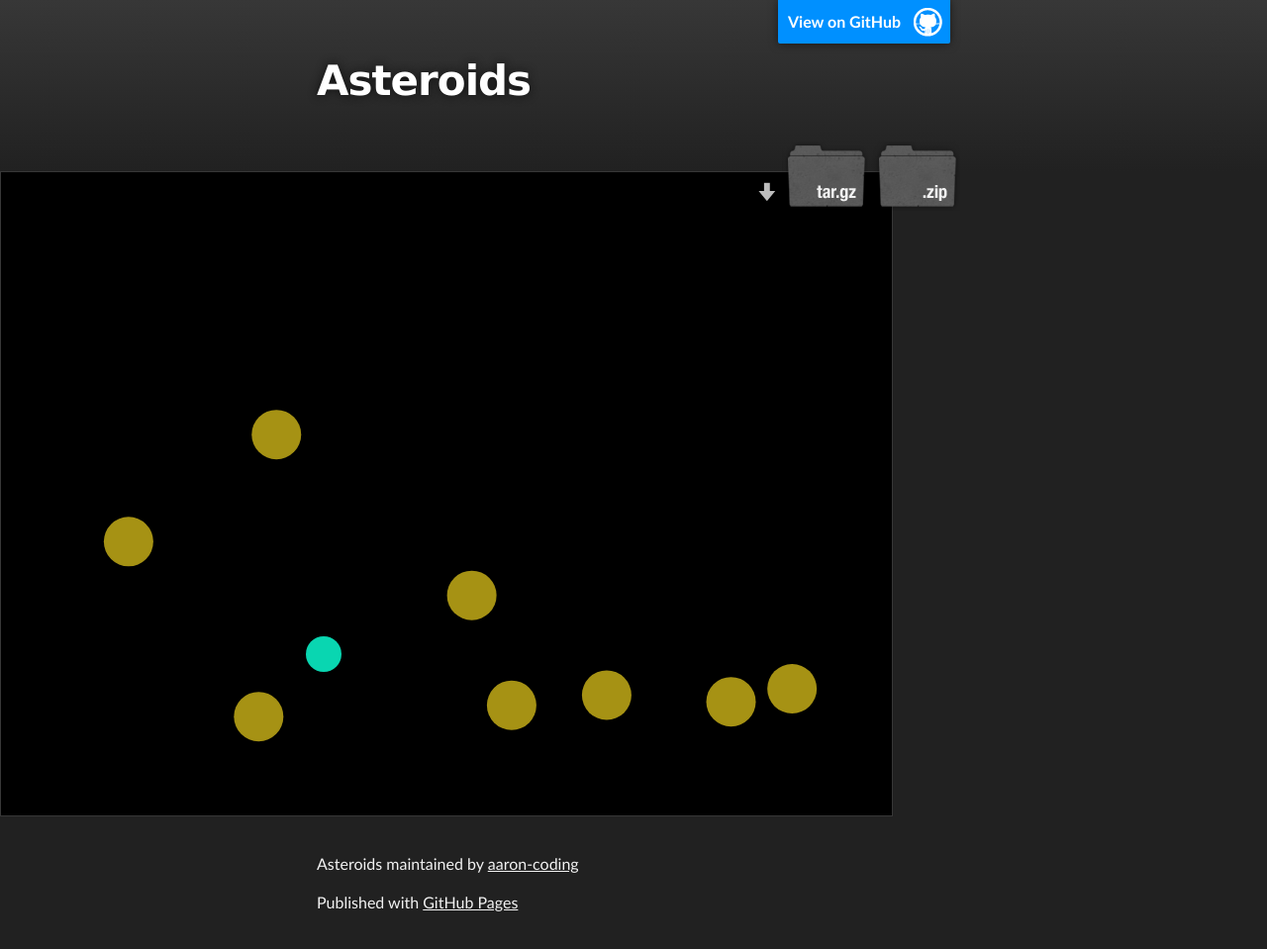
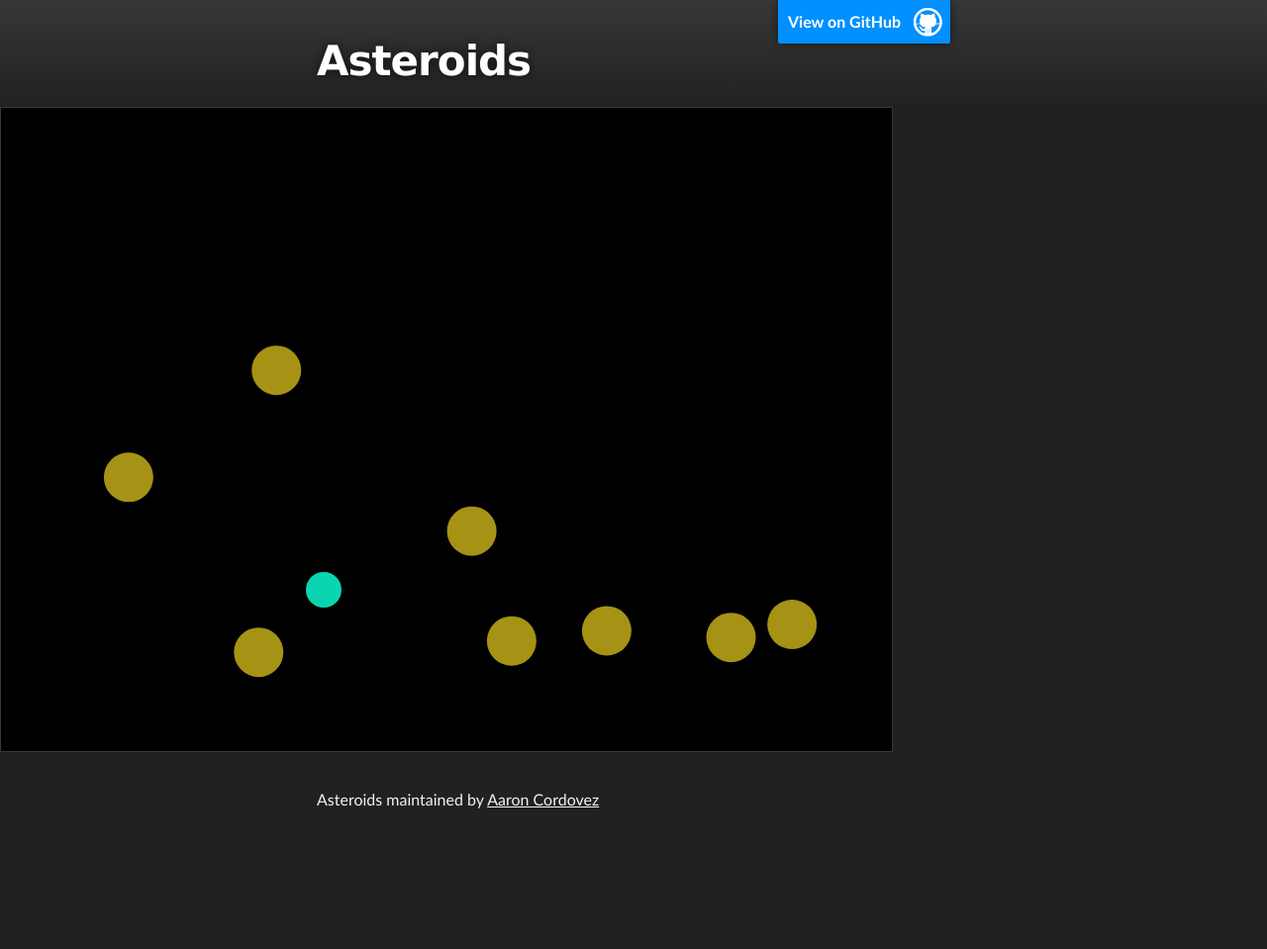
Before and after one commit to aaron-coding/Asteroids, a plain HTML site: page index.html in a window 1280 px wide. Shown: the whole page at 99% size. After the commit the page ends 855 px from the top, so only its background shows below. Drawn offline with Linux system fonts and the light colour scheme.

Commit message:
Overwrite GitHub Pages default styles

```diff
--- a/index.html
+++ b/index.html
@@ -24,14 +24,7 @@
     <div id="header_wrap" class="outer">
         <header class="inner">
           <a id="forkme_banner" href="https://github.com/aaron-coding/Asteroids">View on GitHub</a>
-
           <h1 id="project_title">Asteroids</h1>
-          <h2 id="project_tagline"></h2>
-
-            <section id="downloads">
-              <a class="zip_download_link" href="https://github.com/aaron-coding/Asteroids/zipball/master">Download this project as a .zip file</a>
-              <a class="tar_download_link" href="https://github.com/aaron-coding/Asteroids/tarball/master">Download this project as a tar.gz file</a>
-            </section>
         </header>
     </div>
         <canvas style="border-style: solid; border-width: 1px" id="canvas" width="900" height="650" id="canvas"></canvas>
@@ -43,8 +36,8 @@
     <!-- FOOTER  -->
     <div id="footer_wrap" class="outer">
       <footer class="inner">
-        <p class="copyright">Asteroids maintained by <a href="https://github.com/aaron-coding">aaron-coding</a></p>
-        <p>Published with <a href="http://pages.github.com">GitHub Pages</a></p>
+        <p class="copyright">Asteroids maintained by <a href="https://github.com/aaron-coding">Aaron Cordovez</a></p>
+        <!-- Made with GitHub Pages-->
       </footer>
     </div>
 
--- a/stylesheets/stylesheet.css
+++ b/stylesheets/stylesheet.css
@@ -296,7 +296,7 @@ Full-Width Styles
 }
 
 #header_wrap .inner {
-  padding: 50px 10px 30px 10px;
+  padding: 30px 10px 15px 10px;
 }
 
 #project_title {
```
